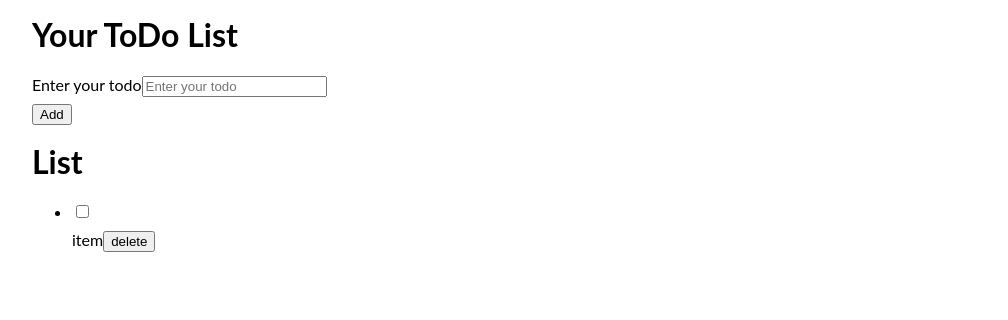
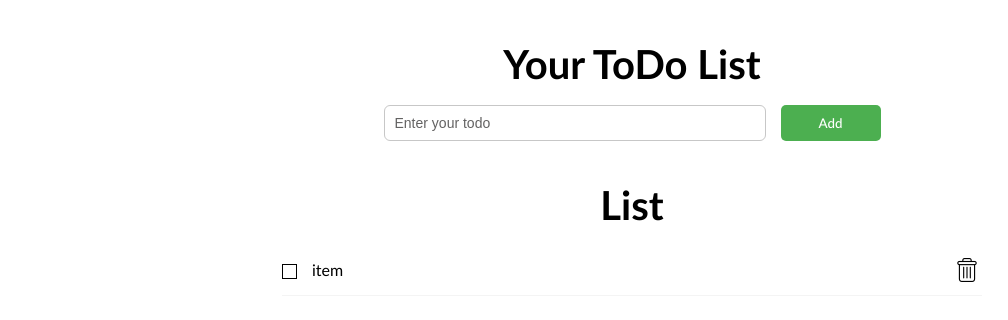
Before and after one commit to klyukvushka/toDo, a React (Create React App) app: page / in a window 1280 px wide. Shown: the top 320 px of the page, without its empty margins (8-1016 px from the left). Built offline with nearby package versions, Linux system fonts and the light colour scheme.

Commit message:
primary styles

```diff
--- a/src/components/Button/Button.scss
+++ b/src/components/Button/Button.scss
@@ -0,0 +1,26 @@
+@import "../../styles/fonts";
+
+.btn {
+  display: inline-block;
+  cursor: pointer;
+  max-width: 100px;
+  width: 100%;
+  text-align: center;
+  background-color: transparent;
+  border: none;
+  outline: none;
+  padding: 10px 0;
+  font-family: "Lato", sans-serif;
+  font-weight: 500;
+  border-radius: 5px;
+  &-success {
+    background-color: #4caf50;
+    color: #fff;
+  }
+  &-remove {
+    margin-left: auto;
+    padding: 0;
+    padding-top: 2px;
+    max-width: 30px;
+  }
+}
--- a/src/components/Button/Button.tsx
+++ b/src/components/Button/Button.tsx
@@ -5,7 +5,7 @@ import "./Button.scss";
 
 type Props = {
   className: string;
-  children: string;
+  children: string | React.ReactNode;
 };
 
 const Button: React.FC<Props> = props => {
--- /dev/null
+++ b/src/components/Form/Form.scss
@@ -0,0 +1,26 @@
+@import "../../styles/fonts";
+
+.form {
+  display: flex;
+  align-items: center;
+  justify-content: center;
+  &-input {
+    display: flex;
+    flex-direction: column;
+  }
+  input {
+    width: 360px;
+    padding: 8px 10px;
+    border-radius: 6px;
+    border: 1px solid #c7c7c7;
+    font-size: 16px;
+    font-weight: 500;
+    margin-right: 15px;
+    outline: none;
+    &::placeholder {
+      font-size: 14px;
+      font-weight: 500;
+      color: #636262;
+    }
+  }
+}
--- a/src/components/Form/Form.tsx
+++ b/src/components/Form/Form.tsx
@@ -1,19 +1,20 @@
 import React from "react";
 import Input from "../Input/Input";
 import Button from "../Button/Button";
+import "./Form.scss";
 
 const Form: React.FC = () => {
   return (
     <form className="form">
       <Input
         className="form-input"
-        label="Enter your todo"
+        label=""
         type="text"
         name="title"
         id="title"
         placeholder="Enter your todo"
       />
-      <Button className="btn-succes">Add</Button>
+      <Button className="btn-success">Add</Button>
     </form>
   );
 };
--- a/src/components/Input/Input.tsx
+++ b/src/components/Input/Input.tsx
@@ -13,12 +13,12 @@ type Props = {
 
 const Input: React.FC<Props> = props => {
   const { label, type, name, id, placeholder, className } = props;
-  const classes = classNames("list", className);
+  const classes = classNames("", className);
 
   return (
     <div className={classes}>
+      <input type={type} name={name} id={id} placeholder={placeholder} />
       <label htmlFor={id}>{label}</label>
-      <input type={type} name={name} id={id} placeholder={placeholder} />
     </div>
   );
 };
--- /dev/null
+++ b/src/components/List/List.scss
@@ -0,0 +1,44 @@
+.list {
+  display: flex;
+  flex-direction: column;
+  align-items: center;
+  width: 700px;
+  margin: 0 auto;
+  padding-left: 0;
+  &-item {
+    width: 100%;
+    display: flex;
+    padding: 10px 0;
+    border-bottom: 1px solid #f4f4f4;
+  }
+  &-input {
+    position: relative;
+    width: 100%;
+    input {
+      position: absolute;
+      z-index: -1;
+      opacity: 0;
+      left: 0;
+      top: 10px;
+    }
+    label {
+      display: inline-block;
+      position: relative;
+      margin-left: 30px;
+      &::after {
+        position: absolute;
+        content: "";
+        top: 8px;
+        display: inline-block;
+        left: -30px;
+        width: 13px;
+        height: 13px;
+        border: 1px solid #000000;
+      }
+    }
+  }
+}
+.list-input input:checked + label::after {
+  background-image: url("../../icons/check-box.svg");
+  background-size: contain;
+}
--- a/src/components/List/List.tsx
+++ b/src/components/List/List.tsx
@@ -1,5 +1,6 @@
 import React from "react";
 import classNames from "classnames";
+import "./List.scss";
 
 import ListItem from "../ListItem/ListItem";
 
@@ -12,9 +13,9 @@ const List: React.FC<Props> = props => {
   const classes = classNames("list", className);
 
   return (
-    <ul className={classes}>
-      <ListItem>item</ListItem>
-    </ul>
+    <ol className={classes}>
+      <ListItem />
+    </ol>
   );
 };
 
--- a/src/components/ListItem/ListItem.tsx
+++ b/src/components/ListItem/ListItem.tsx
@@ -3,27 +3,30 @@ import classNames from "classnames";
 
 import Input from "../Input/Input";
 import Button from "../Button/Button";
+import icon from "../../icons/bin.png";
 
 type Props = {
   className?: string;
-  children: string;
 };
 
 const ListItem: React.FC<Props> = props => {
-  const { className, children } = props;
+  const { className } = props;
   const classes = classNames("list-item", className);
+
+  const id = Date.now();
 
   return (
     <li className={classes}>
       <Input
         className="list-input"
-        label=""
+        label="item"
         type="checkbox"
         name="list-input"
-        id="list-input"
+        id={`${id}`}
       />
-      {children}
-      <Button className="btn-remove">delete</Button>
+      <Button className="btn-remove">
+        <img src={icon} alt="delete" />
+      </Button>
     </li>
   );
 };
--- a/src/components/Title/Title.scss
+++ b/src/components/Title/Title.scss
@@ -0,0 +1,7 @@
+@import "../../styles/fonts";
+.title {
+  font-size: 40px;
+  font-weight: bold;
+  text-align: center;
+  margin-top: 50px;
+}
--- a/src/components/Title/Title.tsx
+++ b/src/components/Title/Title.tsx
@@ -1,5 +1,6 @@
 import React from "react";
 import classNames from "classnames";
+import "./Title.scss";
 
 type Props = {
   className?: string;
--- a/src/index.scss
+++ b/src/index.scss
@@ -1,4 +1,5 @@
 @import-normalize;
+@import "./styles/fonts";
 
 body {
   font-family: "Lato", sans-serif;
```
Also changed, not shown: src/icons/bin.png (added), src/icons/check-box.svg (added).
